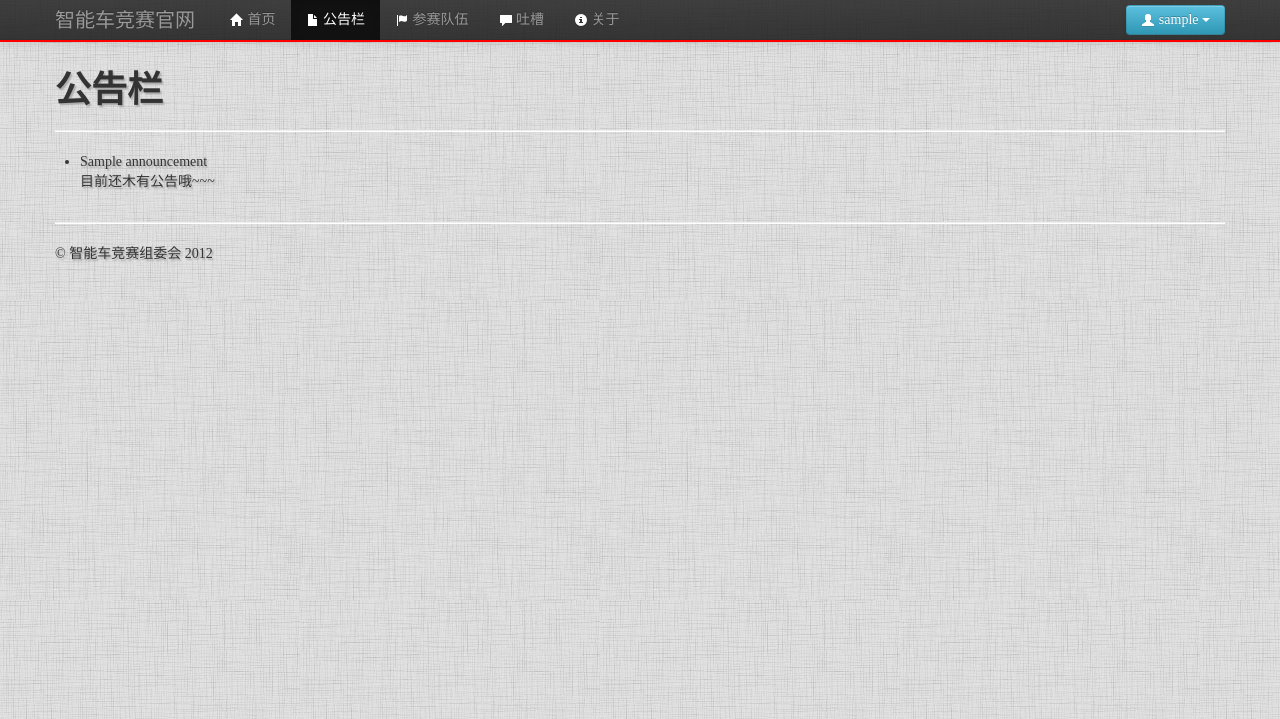
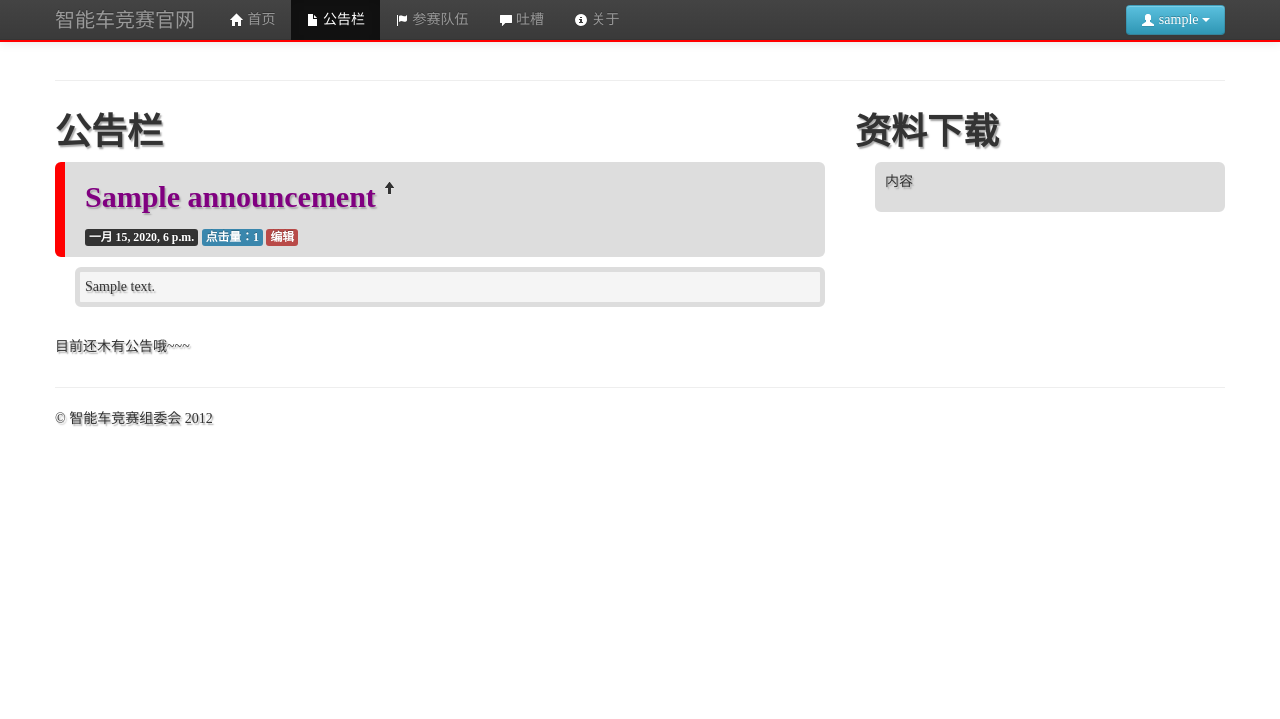
Before and after one commit to lihm09/SmartCar, a Django app: page /post/ in a window 1280 px wide. Shown: the top 719 px of the page. Run offline with Django 3.2, Linux system fonts and the light colour scheme; a user stored in the database is signed in; tables that the repository leaves empty hold one stand-in row (values such as "Sample post"); some libraries are stand-ins or nearby versions.

Commit message:
公告栏美化

```diff
--- a/SmartCar/settings.py
+++ b/SmartCar/settings.py
@@ -117,7 +117,6 @@ TEMPLATE_CONTEXT_PROCESSORS = (
 #    'django.core.context_processors.debug',
 #    'django.core.context_processors.i18n',
 #    'django.core.context_processors.static',
-#    'django.core.context_processors.static',
 #    'django.core.context_processors.csrf',
 #    'django.core.context_processors.request',
     'SmartCar.context_processors.siteinfo'
@@ -156,6 +155,7 @@ INSTALLED_APPS = (
     'django.contrib.sessions',
     'django.contrib.messages',
     'django.contrib.staticfiles',
+    'django.contrib.markup',
     'django.contrib.admin',
 
     'accounts',
--- a/post/urls.py
+++ b/post/urls.py
@@ -2,5 +2,6 @@ from django.conf.urls import patterns,include, url
 
 urlpatterns = patterns('post.views',
     url(r'^$','index',name='post_index'),
+    url(r'^(?P<num>[0-9]+)/$','detail',name='post_detail'),
 
 )
--- a/post/views.py
+++ b/post/views.py
@@ -1,10 +1,19 @@
 from django.shortcuts import render
+from post.models import Announcement
+from django.db.models import ObjectDoesNotExist
+from django.http import Http404
 from django.core.paginator import Paginator, PageNotAnInteger, EmptyPage
-from post.models import Announcement
 from post.settings import POST_PER_PAGE
 
 def index(request):
-    top=Announcement.objects.filter(top=True).order_by('post_time')
-    rest=Announcement.objects.filter(top=False).order_by('post_time')
+    top=Announcement.objects.filter(top=True).order_by('-post_time')
+    rest=Announcement.objects.filter(top=False).order_by('-post_time')
 
     return render(request, 'post/index.html',{'top':top,'rest':rest})
+
+def detail(request,num):
+    try:
+        this_post=Announcement.objects.get(id=num)
+    except ObjectDoesNotExist:
+        raise Http404
+    return render(request, 'post/detail.html',{'this_post':this_post})
--- a/static/css/main.css
+++ b/static/css/main.css
@@ -3,7 +3,6 @@ body{
     text-shadow: 1.5px 1.5px 1.5px #aaa;
     padding-top: 60px;
     padding-bottom: 40px;
-    background-image: url('/static/img/bg.jpg');
 }
 
 .hero-unit{
@@ -34,11 +33,12 @@ body{
     -webkit-border-radius: 6px;
        -moz-border-radius: 6px;
              border-radius: 6px;
+    border-top: solid 10px #aaaaaa;
 }
 
 .about .span8{
-     padding: 10px 0 10px 0;
-     margin-bottom: 30px;
+    padding: 10px 0 10px 0;
+    margin-bottom: 30px;
  }
 
 .errorlist{
@@ -72,6 +72,53 @@ body{
     margin-bottom: 10px;
 }
 
+.article .title{
+    display: block;
+    background-color: #dddddd;
+    padding: 5px 5px 10px 20px;
+    -webkit-border-radius: 6px;
+       -moz-border-radius: 6px;
+             border-radius: 6px;
+    border-left: solid 10px #aaaaaa;
+    margin-bottom: 10px;
+}
+.content{
+    margin: 0 0 30px 20px;
+    background-color: #f5f5f5;
+    padding: 5px 5px 5px 5px;
+    -webkit-border-radius: 6px;
+       -moz-border-radius: 6px;
+             border-radius: 6px;
+    border: solid 5px #dddddd;
+}
+
+.top .title{
+    border-left: solid 10px red;
+}
+.top h2 a{
+    color: #800080;
+}
+.top h2 a:hover{
+    color: #bb00bb;
+}
+
+.title .label a{
+    color: #ffffff;
+}
+.title .label a:hover{
+    color: #ccccff;
+}
+
+.download .content{
+    display: block;
+    background-color: #dddddd;
+    -webkit-border-radius: 6px;
+        -moz-border-radius: 6px;
+              border-radius: 6px;
+    padding: 5px 5px 5px 5px;
+}
+
+
 @media (max-width: 512px){
 
     .sign-form-container .hero-unit{
--- a/templates/post/index.html
+++ b/templates/post/index.html
@@ -1,29 +1,61 @@
 {% extends 'post/base.html' %}
+{% load markup %}
 
 {% block title %}公告栏{% endblock %}
 
-{% block content_title %}
-    <h1>公告栏</h1>
-{% endblock %}
+{% block content_title %}{% endblock %}
 
 {% block content %}
     <div class="row">
-        <div class="span12">
-            <ul>
+        <div class="span8">
+            <h1>公告栏</h1>
             {% if top %}
                 {% for item in top %}
-                        <li class='top'>{{ item.title }}</li>
+                    <div class="article top">
+                        <div class="title">
+                            <h2>
+                                <a href="/post/{{ item.id }}/">{{ item.title }}</a>
+                                <i class="icon-arrow-up"></i>
+                            </h2>
+                            <span class="label label-inverse">{{ item.post_time }}</span>
+                            <span class="label label-info">点击量：{{ item.hits }}</span>
+                            {% if user.is_superuser %}
+                                <span class="label label-important">
+                                    <a href="/manage/post/announcement/{{ item.id }}/">编辑</a>
+                                </span>
+                            {% endif %}
+                        </div>
+                        <div class="content">{{ item.content|markdown }}</div>
+                    </div>
                 {% endfor %}
             {% endif %}
 
             {% if rest %}
                 {% for item in rest %}
-                        <li>{{ item.title }}</li>
+                    <div class="article">
+                        <div class="title">
+                            <h2>
+                                <a href="/post/{{ item.id }}/">{{ item.title }}</a>
+                            </h2>
+                            <span class="label label-inverse">{{ item.post_time }}</span>
+                            <span class="label label-info">点击量：{{ item.hits }}</span>
+                            {% if user.is_superuser %}
+                                <span class="label label-important">
+                                    <a href="/manage/post/announcement/{{ item.id }}/">编辑</a>
+                                </span>
+                            {% endif %}
+                        </div>
+                    </div>
                 {% endfor %}
             {% else %}
                 <p>目前还木有公告哦~~~</p>
             {% endif %}
-            </ul>
+        </div>
+    <div class="span4 download">
+        <h1>资料下载</h1>
+        <div class="content">
+            <p>内容</p>
+        </div>
     </div>
     </div>
 {% endblock %}
```
Also changed, not shown: templates/post/detail.html (added, +20 -0 lines), README.md. Lines whose indentation alone changed are shown as unchanged.
